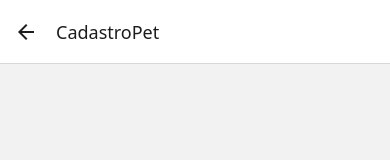
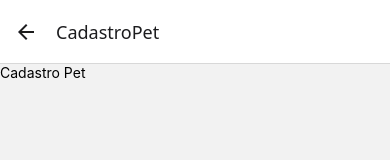
Before and after one commit to Challenge-CLYVO/React-Native, a React Native app: screen /CadastroPet in a window 390 px wide. Shown: the top 160 px of the page. Built offline with nearby package versions, Linux system fonts and the light colour scheme.

Commit message:
feat: test text added to the routes

```diff
--- a/src/screens/CadastroPet.js
+++ b/src/screens/CadastroPet.js
@@ -1,5 +1,9 @@
-export default function CadastroPet(){
-    return(
-        <></>
-    )
+import { View, Text } from 'react-native';
+
+export default function CadastroPetScreen() {
+  return (
+    <View>
+      <Text>Cadastro Pet</Text>
+    </View>
+  );
 }
--- a/src/screens/Lembretes.js
+++ b/src/screens/Lembretes.js
@@ -1,5 +1,9 @@
-export default function Lembretes(){
-    return(
-        <></>
-    )
+import { View, Text } from 'react-native';
+
+export default function Lembretes() {
+  return (
+    <View>
+      <Text>Lembretes</Text>
+    </View>
+  );
 }
--- a/src/screens/ListaPets.js
+++ b/src/screens/ListaPets.js
@@ -1,5 +1,9 @@
-export default function ListaPets(){
-    return(
-        <></>
-    )
+import { View, Text } from 'react-native';
+
+export default function ListaPets() {
+  return (
+    <View>
+      <Text>Lista de pets</Text>
+    </View>
+  );
 }
--- a/src/screens/Perfil.js
+++ b/src/screens/Perfil.js
@@ -1,5 +1,9 @@
-export default function Perfil(){
-    return(
-        <></>
-    )
+import { View, Text } from 'react-native';
+
+export default function Perfil() {
+  return (
+    <View>
+      <Text>Perfil</Text>
+    </View>
+  );
 }
```
